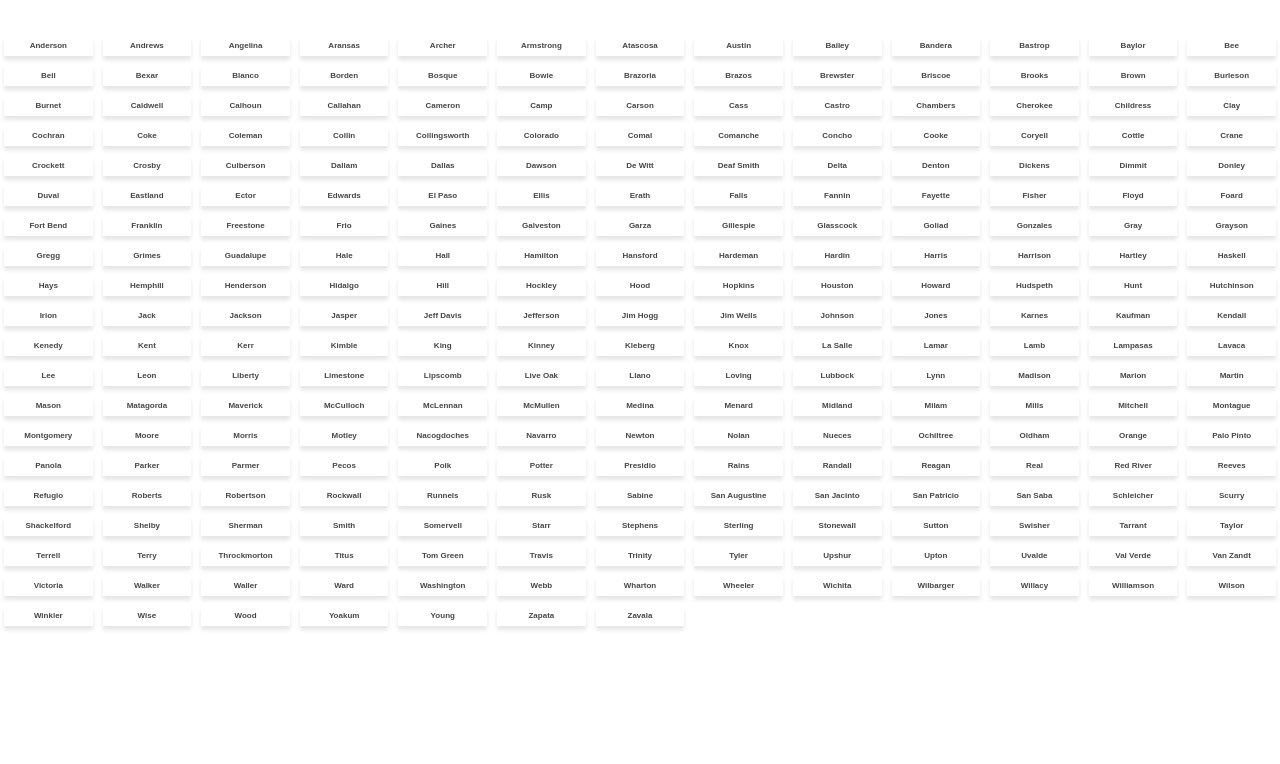
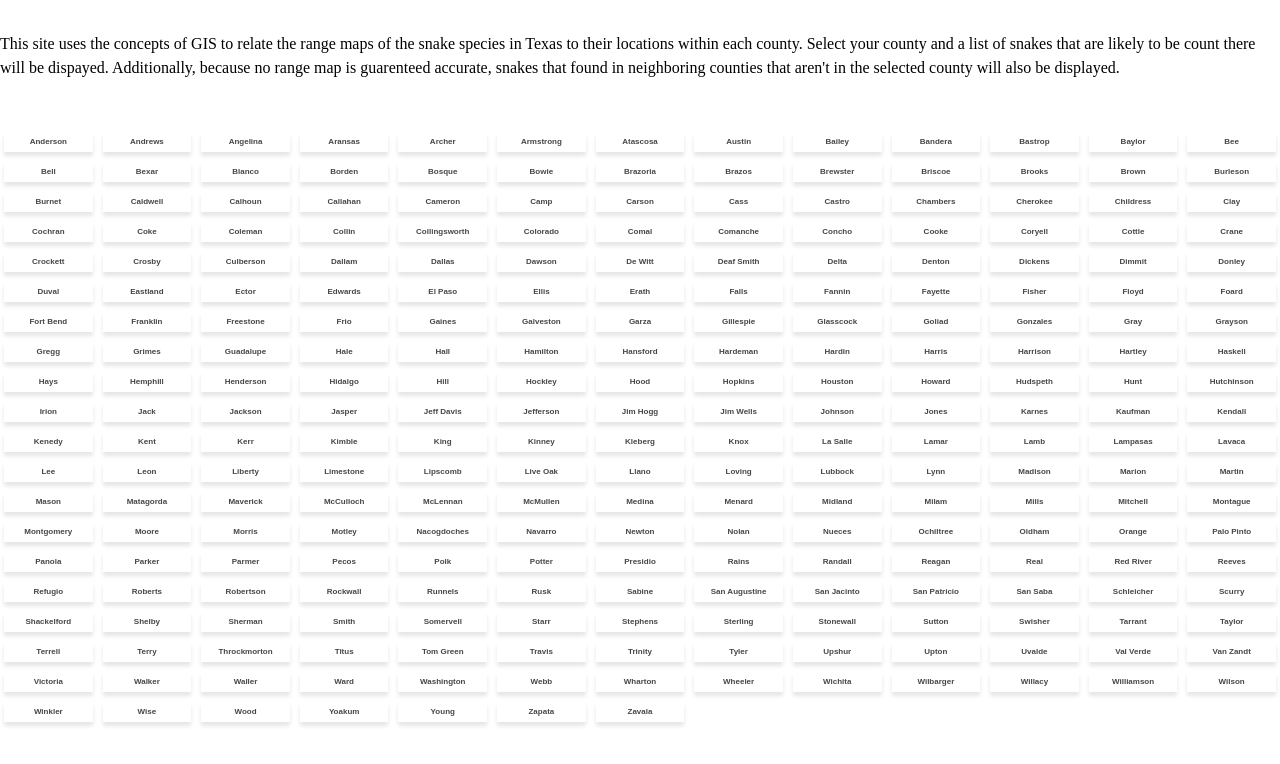
Before and after one commit to fybyoyo/Snakes, a plain HTML site: page index.html in a window 1280 px wide. Drawn offline with Linux system fonts and the light colour scheme.

Commit message:
Add files via upload

```diff
--- a/index.html
+++ b/index.html
@@ -15,8 +15,8 @@
 <body>
   <!--   <a href="https://www.inaturalist.org/observations/171317116" target="_blank"><img src="https://inaturalist-open-data.s3.amazonaws.com/photos/305828008/large.jpg" alt="" width="100"></a>
  -->
-
-
+<div><p>This site uses the concepts of GIS to relate the range maps of the snake species in Texas to their locations within each county. Select your county and a list of snakes that are likely to be count there will be dispayed. Additionally, because no range map is guarenteed accurate, snakes that found in neighboring counties that aren't in the selected county will also be displayed.</p></div>
+<br><br>
 
 
 
```
